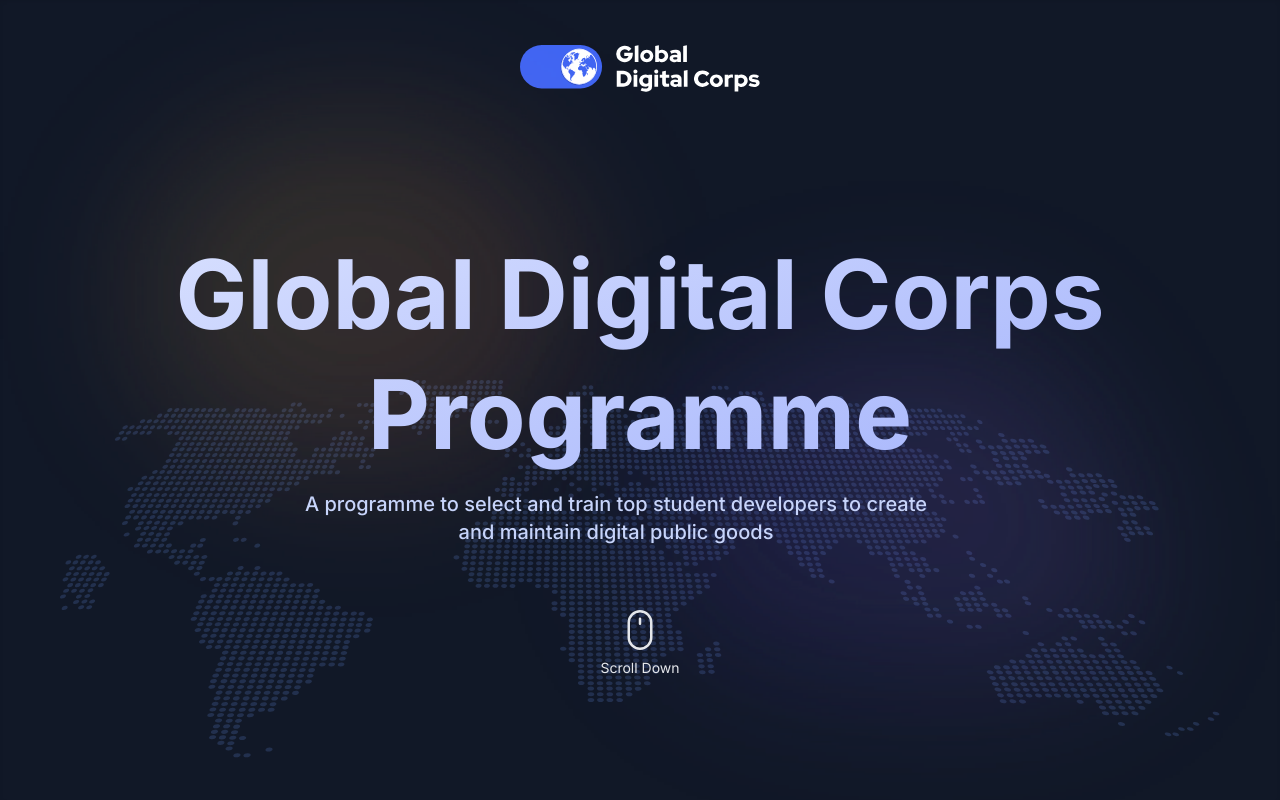
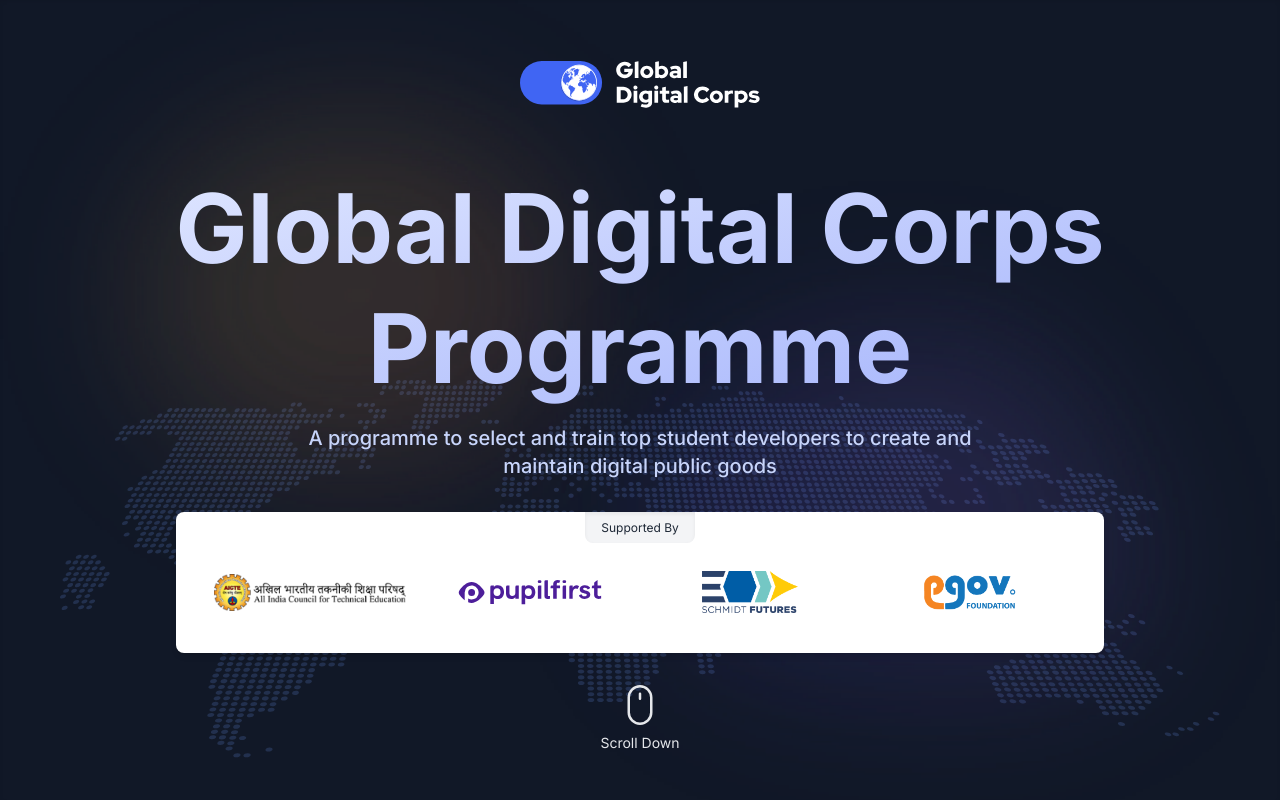
Before and after one commit to pupilfirst/gccc, a Next.js app: page / in a window 1280 px wide. Shown: the top 800 px of the page. Built offline with nearby package versions, Linux system fonts and the light colour scheme.

Commit message:
Move support-by logos sectio to hero

```diff
--- a/pages/index.js
+++ b/pages/index.js
@@ -118,25 +118,80 @@
       </Head>
       <main className="bg-gray-900 mx-auto ">
         <section className="hero__bg-pattern lg:bg-fixed bg-no-repeat lg:h-screen bg-gradient-to-br from-gray-800 to-gray-900 lg:pb-64 shadow-inner">
-          <header className="max-w-6xl 2xl:max-w-7xl mx-auto py-4 lg:py-8 px-4 xl:px-0">
+          {/* <header className="max-w-6xl 2xl:max-w-7xl mx-auto py-4 lg:py-8 px-4 xl:px-0">
             <div className="flex justify-center items-center">
               <img className="block w-48 md:w-64" src="logos/GDC-logo.svg" />
             </div>
-          </header>
-          <div className="max-w-6xl 2xl:max-w-7xl flex h-full flex-col items-center justify-center mx-auto text-white py-12 px-4 xl:px-0">
+          </header> */}
+          <div className="max-w-6xl 2xl:max-w-7xl flex flex-col items-center justify-between mx-auto text-white py-4 px-4 xl:px-0">
             <div className="mx-auto">
               <div className="w-full relative z-10 text-center">
-                <h1 className="hero__title-gradient text-4xl md:text-5xl lg:text-8xl 2xl:text-9xl font-extrabold lg:leading-tight 2xl:leading-tight lg:pt-28 2xl:pt-36">
+                <header className="mx-auto py-4 lg:py-8 px-4 xl:px-0">
+                  <div className="flex justify-center items-center">
+                    <img
+                      className="block w-48 md:w-64"
+                      src="logos/GDC-logo.svg"
+                    />
+                  </div>
+                </header>
+                <h1 className="hero__title-gradient text-4xl md:text-5xl lg:text-8xl 2xl:text-9xl font-extrabold lg:leading-tight 2xl:leading-tight pt-4 2xl:pt-12">
                   Global Digital Corps <br />
                   Programme
                 </h1>
-                <p className="text-sm md:text-base max-w-2xl mx-auto font-medium text-secondary-100 lg:text-xl pt-2 lg:pt-4 lg:pr-12">
+                <p className="text-base lg:text-xl max-w-2xl mx-auto font-medium text-secondary-100 pt-2 lg:pt-4">
                   A programme to select and train top student developers to
                   create and maintain digital public goods
                 </p>
+                <div className="pt-8 2xl:pt-12">
+                  <div className="bg-white rounded-lg shadow-md max-w-6xl 2xl:max-w-7xl mx-auto pb-10 px-4 sm:px-6 lg:px-8">
+                    <div className="flex justify-center text-center">
+                      <p className="text-xs leading-tight text-center px-4 py-2 rounded-b-lg bg-gray-100 text-gray-800 shadow-inner">
+                        Supported By
+                      </p>
+                    </div>
+                    <div className="grid grid-cols-2 gap-y-8 lg:gap-y-0 gap-4 md:grid-cols-4 pt-7">
+                      <div className="flex justify-center">
+                        <div className="w-48 flex items-center">
+                          <img
+                            className="object-contain"
+                            src="logos/aicte.png"
+                            alt="AICTE"
+                          />
+                        </div>
+                      </div>
+                      <div className="flex justify-center">
+                        <div className="w-36 flex items-center">
+                          <img
+                            className="object-contain"
+                            src="logos/pupilfirst-logo.svg"
+                            alt="Pupilfirst"
+                          />
+                        </div>
+                      </div>
+                      <div className="flex justify-center">
+                        <div className="w-24 flex items-center">
+                          <img
+                            className="object-contain"
+                            src="logos/Schmidt-Futures-Logo.png"
+                            alt="Schmidt Futures"
+                          />
+                        </div>
+                      </div>
+                      <div className="flex justify-center">
+                        <div className="w-24 flex items-center">
+                          <img
+                            className="object-contain"
+                            src="logos/e-gov-foun-logo.png"
+                            alt="e gov foundation"
+                          />
+                        </div>
+                      </div>
+                    </div>
+                  </div>
+                </div>
                 <a
                   href="#product-showcase"
-                  className="hidden md:inline-flex p-4 rounded-2xl mt-12 2xl:mt-24 flex-col items-center space-y-2 text-sm justify-center text-gray-200 hover:bg-indigo-900 hover:bg-opacity-50 hover:text-indigo-500 transition"
+                  className="hidden md:inline-flex p-4 rounded-2xl mt-4 2xl:mt-8 flex-col items-center space-y-2 text-sm justify-center text-gray-200 hover:bg-indigo-900 hover:bg-opacity-50 hover:text-indigo-500 transition"
                 >
                   <svg
                     xmlns="http://www.w3.org/2000/svg"
@@ -179,7 +234,7 @@
 
         <div
           id="product-showcase"
-          className="relative border-t border-gray-800 bg-gray-900 py-8 lg:py-24"
+          className="relative bg-gray-900 py-8 lg:py-24 border-t border-gray-800"
         >
           <div className="max-w-6xl 2xl:max-w-7xl mx-auto">
             <h2 className="relative mx-auto pt-3 lg:pt-8 before:block before:absolute before:w-24 before:h-1 lg:before:h-2 before:bg-indigo-500 before:left-1/2 before:-translate-x-1/2 before:top-0 max-w-4xl text-secondary-200 text-center font-black text-2xl lg:text-5xl leading-snug">
@@ -302,46 +357,6 @@
                   caption={<>Ex CHRO, Cleartrip</>}
                   imgSrc="people/instructors/Prasad-Menon.png"
                 />
-              </div>
-            </div>
-          </div>
-        </section>
-        <section className="relative border-t border-gray-700 bg-gray-900 px-4 py-8 lg:py-24">
-          <div className="lg:grid grid-cols-12 gap-8 max-w-6xl 2xl:max-w-7xl mx-auto">
-            <div className="lg:sticky top-0 col-span-4">
-              <h2 className="relative pt-3 lg:pt-8 before:block before:absolute before:w-20 before:h-1 lg:before:h-2 before:bg-indigo-500 before:left-0 before:top-0 max-w-4xl text-secondary-200 font-black text-2xl lg:text-5xl lg:leading-tight">
-                Supported By:
-              </h2>
-            </div>
-            <div className="col-span-8 text-white text-xl leading-normal pt-6">
-              <div className="bg-white rounded-lg py-12 px-4 sm:px-6 lg:px-8 grid grid-cols-2 gap-y-8 lg:gap-y-0 gap-4 md:grid-cols-3">
-                <div className="flex justify-center">
-                  <div className="w-24 flex items-center">
-                    <img
-                      className="object-contain w-full"
-                      src="logos/e-gov-foun-logo.png"
-                      alt="Logo of e-gov foundation"
-                    />
-                  </div>
-                </div>
-                <div className="flex justify-center">
-                  <div className="w-40 flex items-center">
-                    <img
-                      className="object-contain w-full"
-                      src="logos/pupilfirst-logo.svg"
-                      alt="Logo of Pupilfirst"
-                    />
-                  </div>
-                </div>
-                <div className="flex justify-center">
-                  <div className="w-24 flex items-center">
-                    <img
-                      className="object-contain w-full"
-                      src="logos/Schmidt-Futures-Logo.png"
-                      alt="Logo of Schmidt Futures"
-                    />
-                  </div>
-                </div>
               </div>
             </div>
           </div>
@@ -727,7 +742,7 @@
                 </div>
                 <div className="lg:col-span-6 border-l border-t border-gray-800 rounded-l-2xl mt-4 lg:mt-20">
                   <div className="lg:sticky top-0">
-                    <div className="grid grid-cols-2 gap-x-8 gap-y-8 lg:gap-y-12 p-4 lg:p-16 tracking-wide">
+                    <div className="grid grid-cols-2 gap-x-8 gap-y-8 lg:gap-y-12 p-4 lg:p-10 2xl:p-16 tracking-wide">
                       <div className="col-span-1 text-white">
                         <p className="text-xs lg:text-lg uppercase text-gray-400 font-semibold">
                           Level:
@@ -769,7 +784,7 @@
                         </p>
                       </div>
                     </div>
-                    <div className="flex space-x-4 lg:space-x-6 px-4 lg:px-16 lg:pb-10 mt-4 lg:mt-0">
+                    <div className="flex space-x-4 lg:space-x-6 px-4 lg:px-10 2xl:px-16 lg:pb-10 mt-4 lg:mt-0">
                       <a
                         href="https://fullstack.gdc.network/"
                         target="_blank"
@@ -872,7 +887,7 @@
                 </div>
                 <div className="lg:col-span-6 border-l border-t border-gray-800 rounded-l-2xl mt-4 lg:mt-20">
                   <div className="lg:sticky top-0">
-                    <div className="grid grid-cols-2 gap-x-8 gap-y-8 lg:gap-y-12 p-4 lg:p-16 tracking-wide">
+                    <div className="grid grid-cols-2 gap-x-8 gap-y-8 lg:gap-y-12 p-4 lg:p-10 2xl:p-16 tracking-wide">
                       <div className="col-span-1 text-white">
                         <p className="text-xs lg:text-lg uppercase text-gray-400 font-semibold">
                           Level:
@@ -914,7 +929,7 @@
                         </p>
                       </div>
                     </div>
-                    <div className="flex space-x-4 lg:space-x-6 px-4 lg:px-16 lg:pb-10 mt-4 lg:mt-0">
+                    <div className="flex space-x-4 lg:space-x-6 px-4 lg:px-10 2xl:px-16 lg:pb-10 mt-4 lg:mt-0">
                       <a
                         href="https://bharat.gdc.network/"
                         target="_blank"
```
